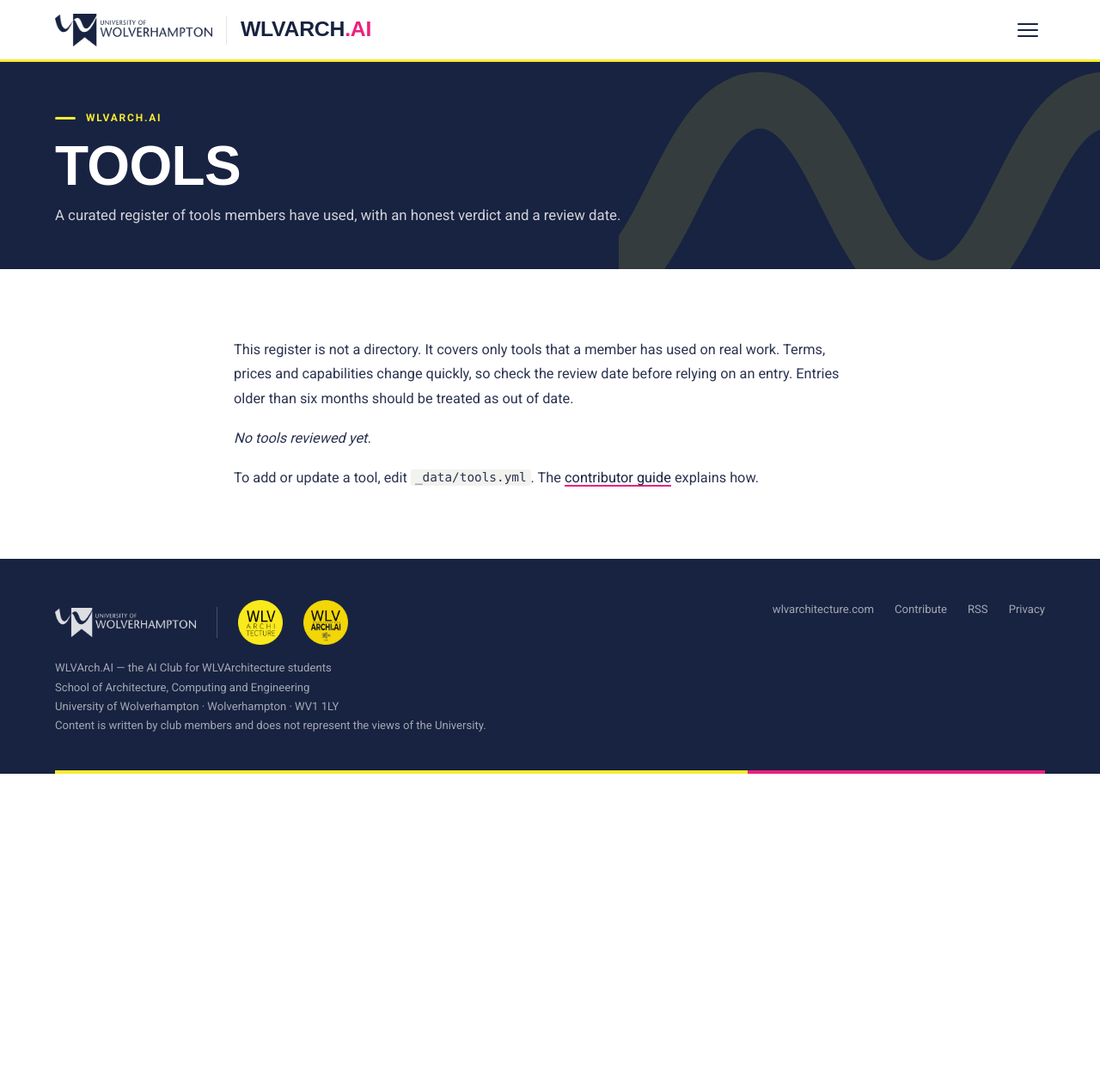
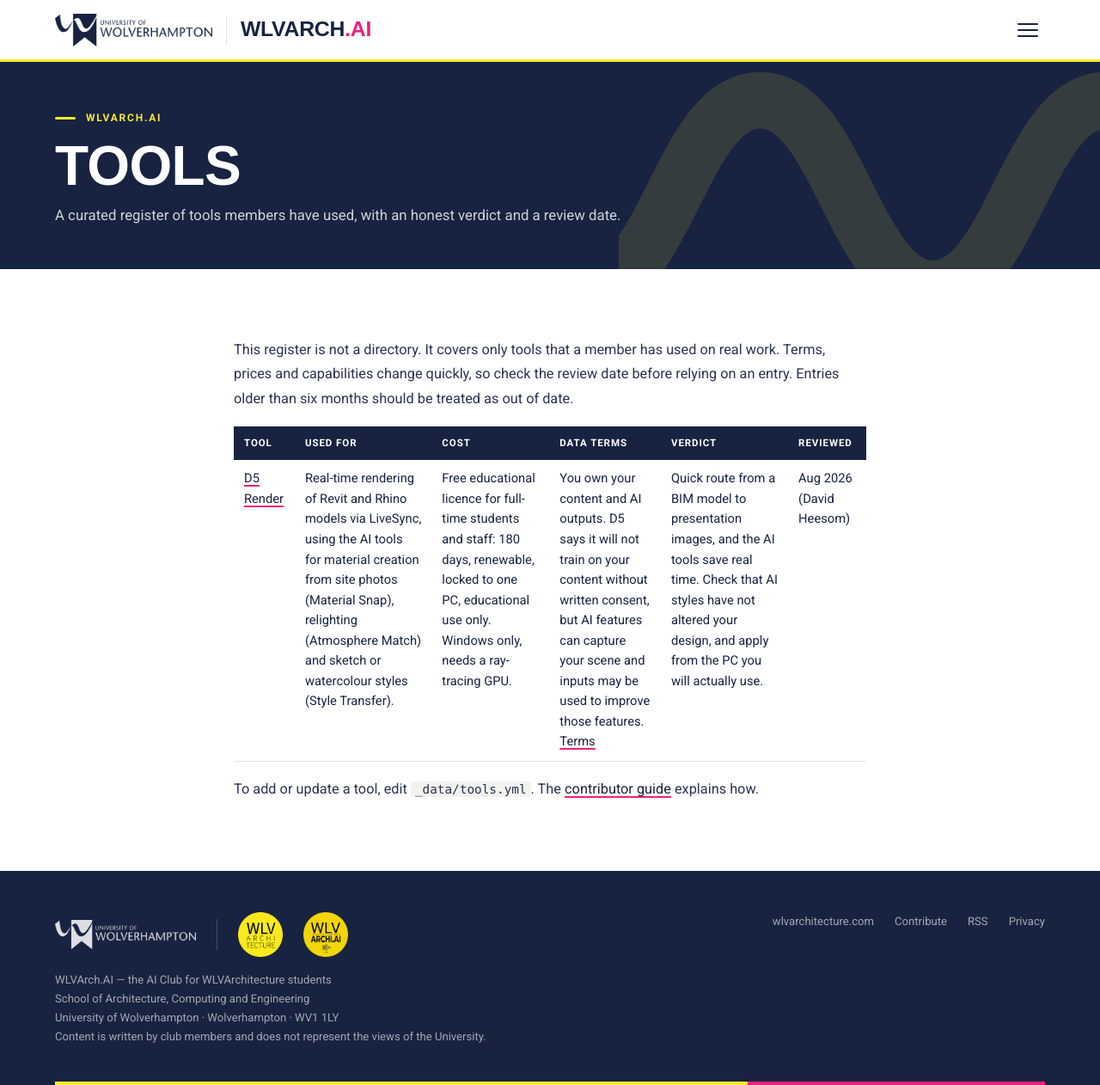
Before and after one commit to wlvarch-ai/wlvarch-ai.github.io, a Jekyll site: the page built from tools.md, in a window 1280 px wide and 1262 px high. Shown: the whole window at 86% size. Built offline with Jekyll 4.4.1, drawn with Linux system fonts in a browser that asks for light colours; some web fonts are replaced.

Commit message:
Add D5 Render tool information to tools.yml

```diff
--- a/_data/tools.yml
+++ b/_data/tools.yml
@@ -10,3 +10,11 @@
 #   verdict: One or two sentences, honest
 #   reviewed: 2026-10-27
 #   reviewer: First name or handle
+- name: D5 Render
+  url: https://www.d5render.com/educational-license
+  used_for: "Real-time rendering of Revit and Rhino models via LiveSync, using the AI tools for material creation from site photos (Material Snap), relighting (Atmosphere Match) and sketch or watercolour styles (Style Transfer)."
+  cost: "Free educational licence for full-time students and staff: 180 days, renewable, locked to one PC, educational use only. Windows only, needs a ray-tracing GPU."
+  data_terms: "You own your content and AI outputs. D5 says it will not train on your content without written consent, but AI features can capture your scene and inputs may be used to improve those features. [Terms](https://www.d5render.com/legal-terms/d5-render-terms-of-service)"
+  verdict: "Quick route from a BIM model to presentation images, and the AI tools save real time. Check that AI styles have not altered your design, and apply from the PC you will actually use."
+  reviewed: 2026-08-08
+  reviewer: David Heesom
```
